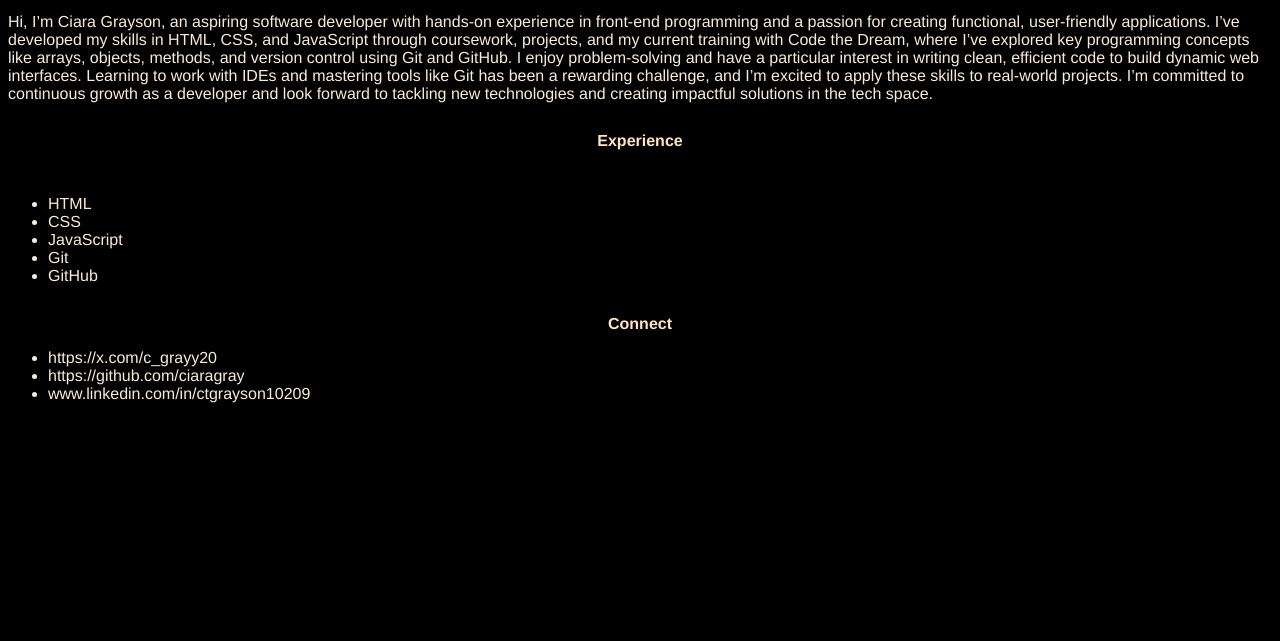
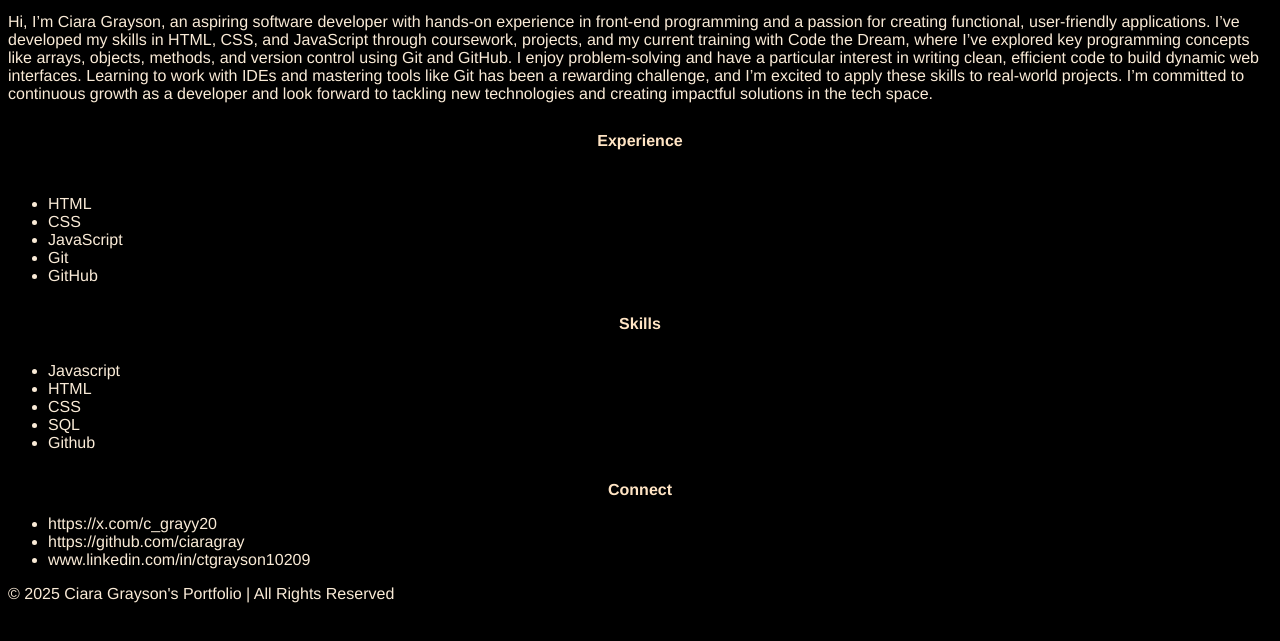
Before and after one commit to ciaragray/Ciara-grayson-jupiter-update, a plain HTML site: page index.html in a window 1280 px wide. Shown: the part 129-770 px from the top of the page. Drawn offline with Linux system fonts and the light colour scheme.

Commit message:
js added, created footer and skills

```diff
--- a/index.css
+++ b/index.css
@@ -52,6 +52,10 @@ nav ul li a {
     display: grid;
     grid-template-columns: 1fr;
     gap: 1rem;
+
+}
+#Skills {
+    display:grid;
 }
 /*Tablet Styles*/
 /*Media Query for Tablet*/
--- a/index.html
+++ b/index.html
@@ -43,6 +43,10 @@
             <li>GitHub</li>
         </ul>
     </section>
+    <section id ="Skills">
+        <h2>Skills</h2>
+        <ul></ul>
+    </section>
     <section id="Connect">
         <h2>Connect</h2>
         <ul>
@@ -51,6 +55,7 @@
             <li>www.linkedin.com/in/ctgrayson10209 </li>
         </ul>
     </section>
+    <script src="js/index.js"></script>
 </body>
 
 </html>
--- /dev/null
+++ b/js/index.js
@@ -0,0 +1,12 @@
+const body = document.body;
+const footer = document.createElement("footer");
+footer.innerHTML = `<P>&copy; ${new Date().getFullYear()} Ciara Grayson's Portfolio | All Rights Reserved</P>`;
+body.appendChild(footer);
+const skills = ["Javascript", "HTML", "CSS", "SQL","Github"];
+const skillsSection = document.querySelector("#Skills");
+const skillsList = skillsSection.querySelector("ul");
+for(let i = 0; i<skills.length; i++) {
+    const skill= document.createElement("li");
+    skill.innerText= skills[i];
+    skillsList.appendChild(skill);
+}
```
